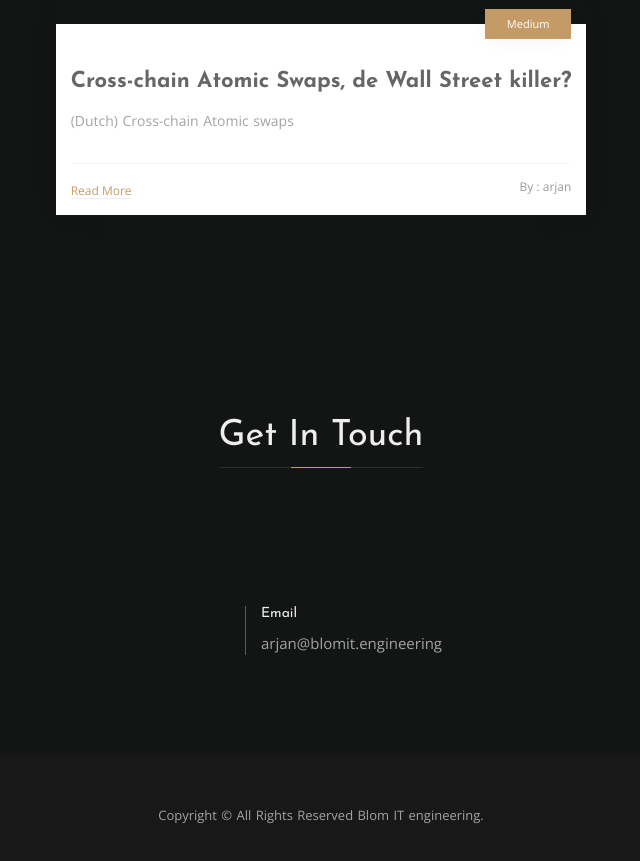
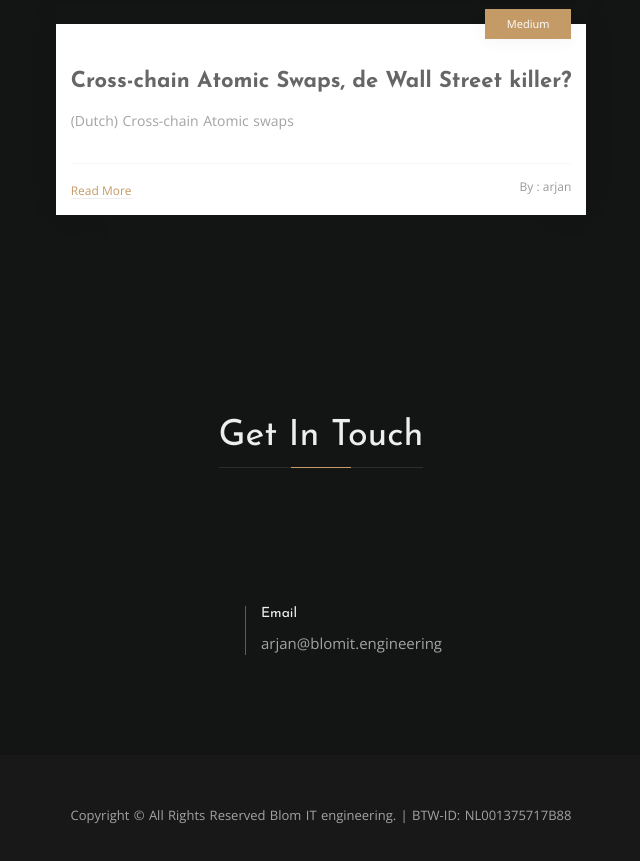
Before and after one commit to Blom-IT-engineering/Blom-IT-engineering, a plain HTML site: page index.html in a window 1280 px wide. Shown: the part 2218-3079 px from the top of the page, without its empty margins (319-959 px from the left). Drawn offline with nearby package versions, Linux system fonts and the light colour scheme; some icons are missing.

Commit message:
added BTW ID

```diff
--- a/index.html
+++ b/index.html
@@ -263,7 +263,7 @@
   </section>
 
   <footer class="footer">
-    <p>Copyright &copy; All Rights Reserved Blom IT engineering.</p>
+    <p>Copyright &copy; All Rights Reserved Blom IT engineering. | BTW-ID: NL001375717B88</p>
   </footer>
 
   </div>
```
